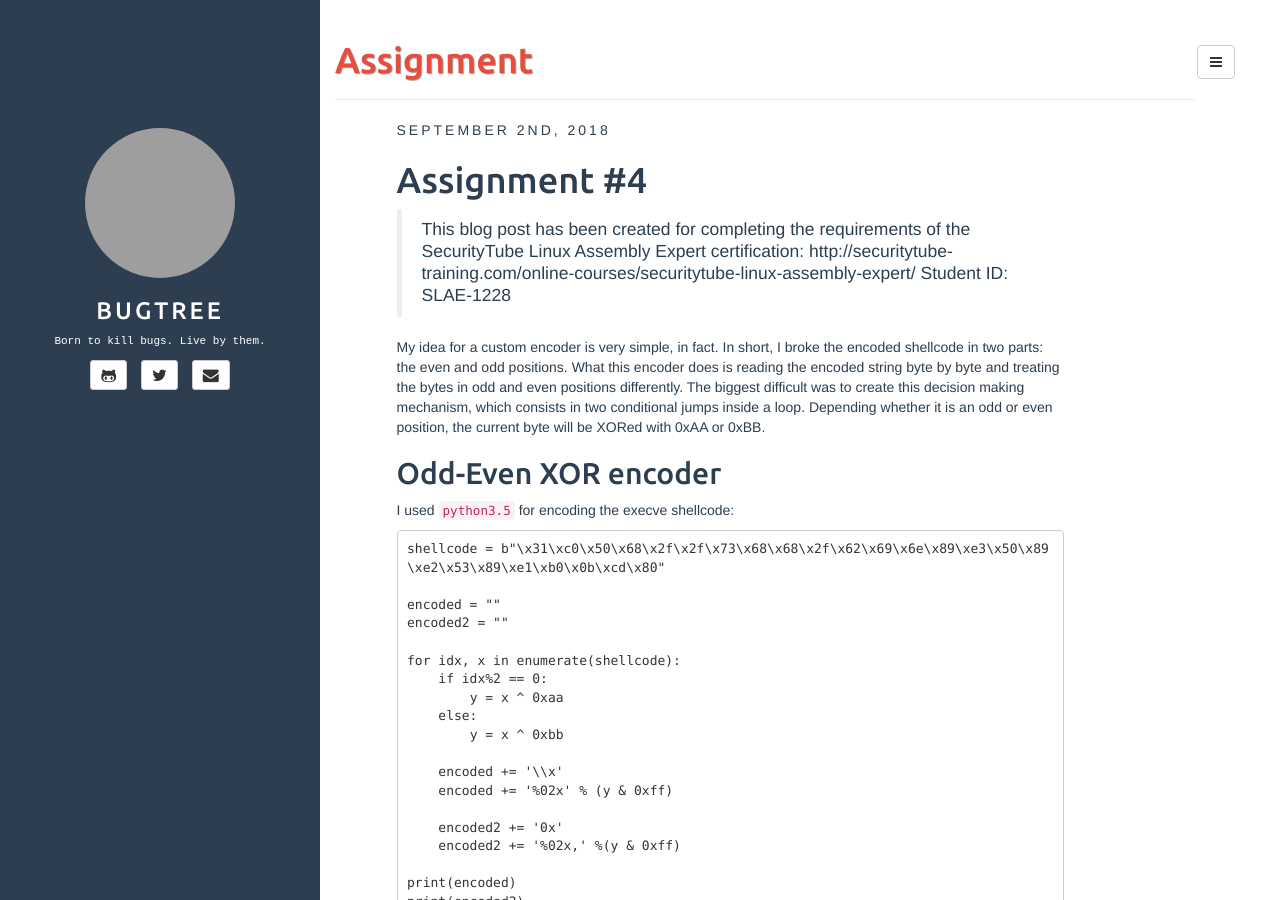
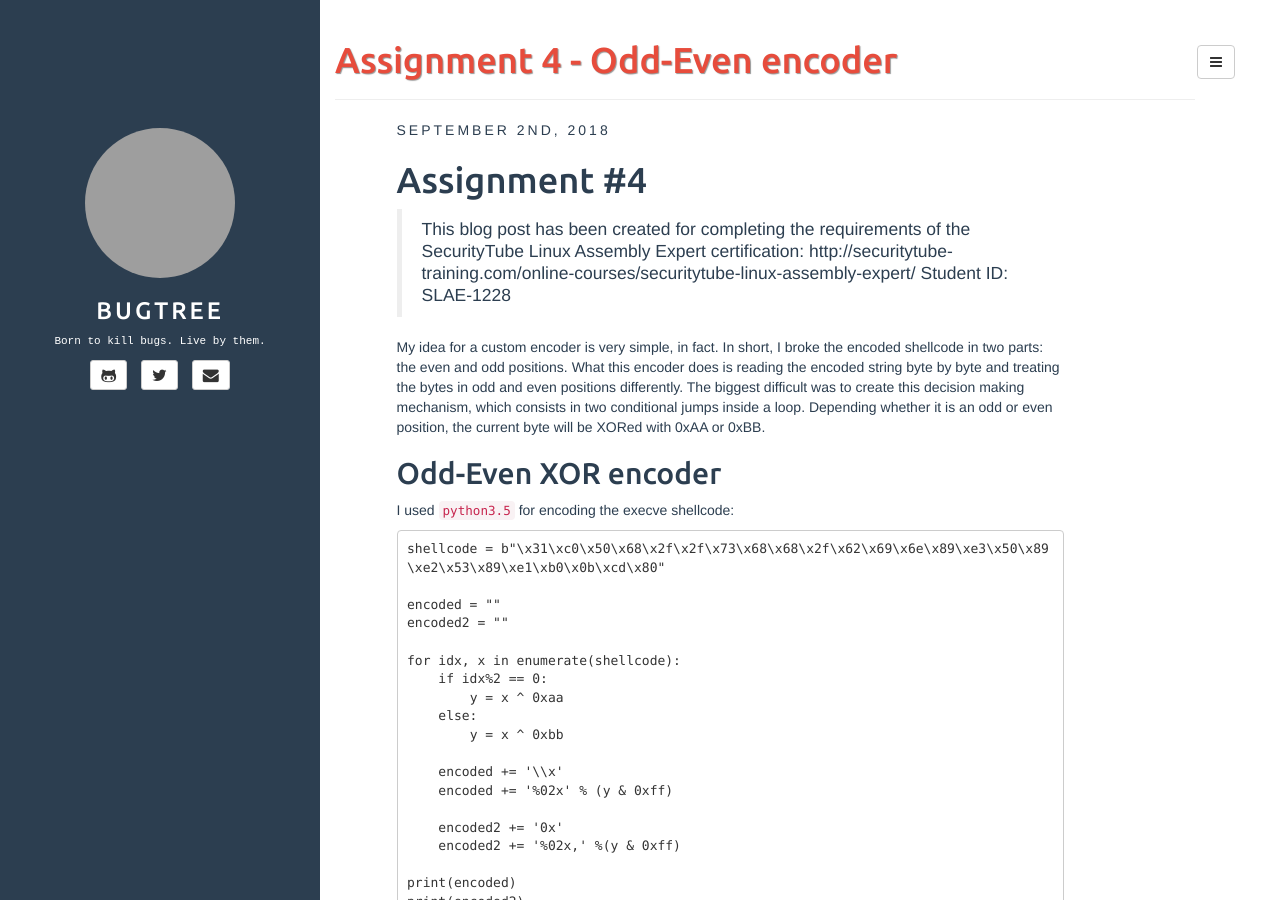
Before and after one commit to marcosValle/marcosValle.github.io, a Jekyll site: the page built from _posts/2018-09-02-odd-even-encoder.md, in a window 1280 px wide and 900 px high. Built offline with Jekyll 4.4.1, drawn with Linux system fonts in a browser that asks for light colours; comment, search, counter and statistics services are not loaded; grey boxes are pictures that could not be loaded.

Commit message:
Update 2018-09-02-odd-even-encoder.md

```diff
--- a/_posts/2018-09-02-odd-even-encoder.md
+++ b/_posts/2018-09-02-odd-even-encoder.md
@@ -1,6 +1,6 @@
 ---
 layout: post
-title: Assignment #4 > Odd-Even encoder
+title: Assignment 4 - Odd-Even encoder
 categories: [re,exploit]
 tags: [slae, osce]
 fullview: false
```
